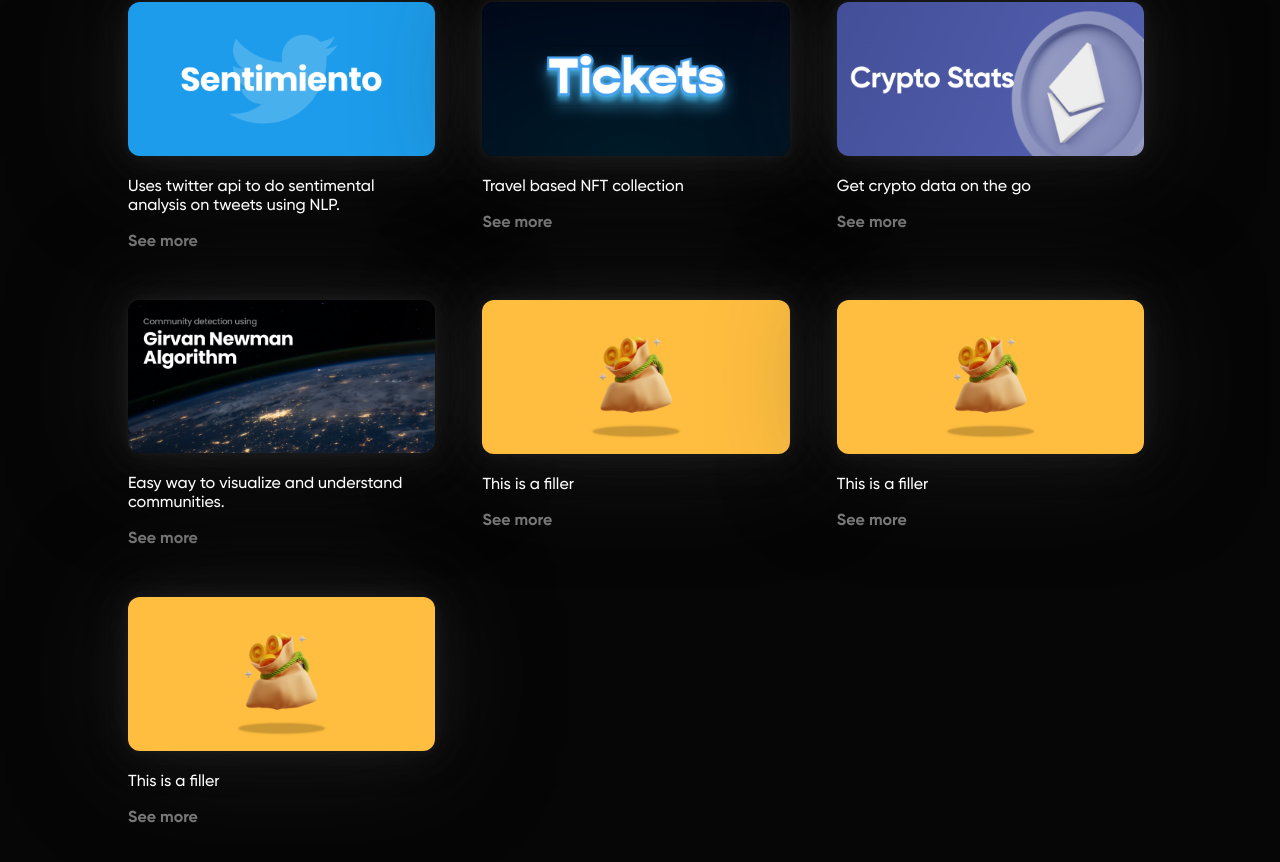
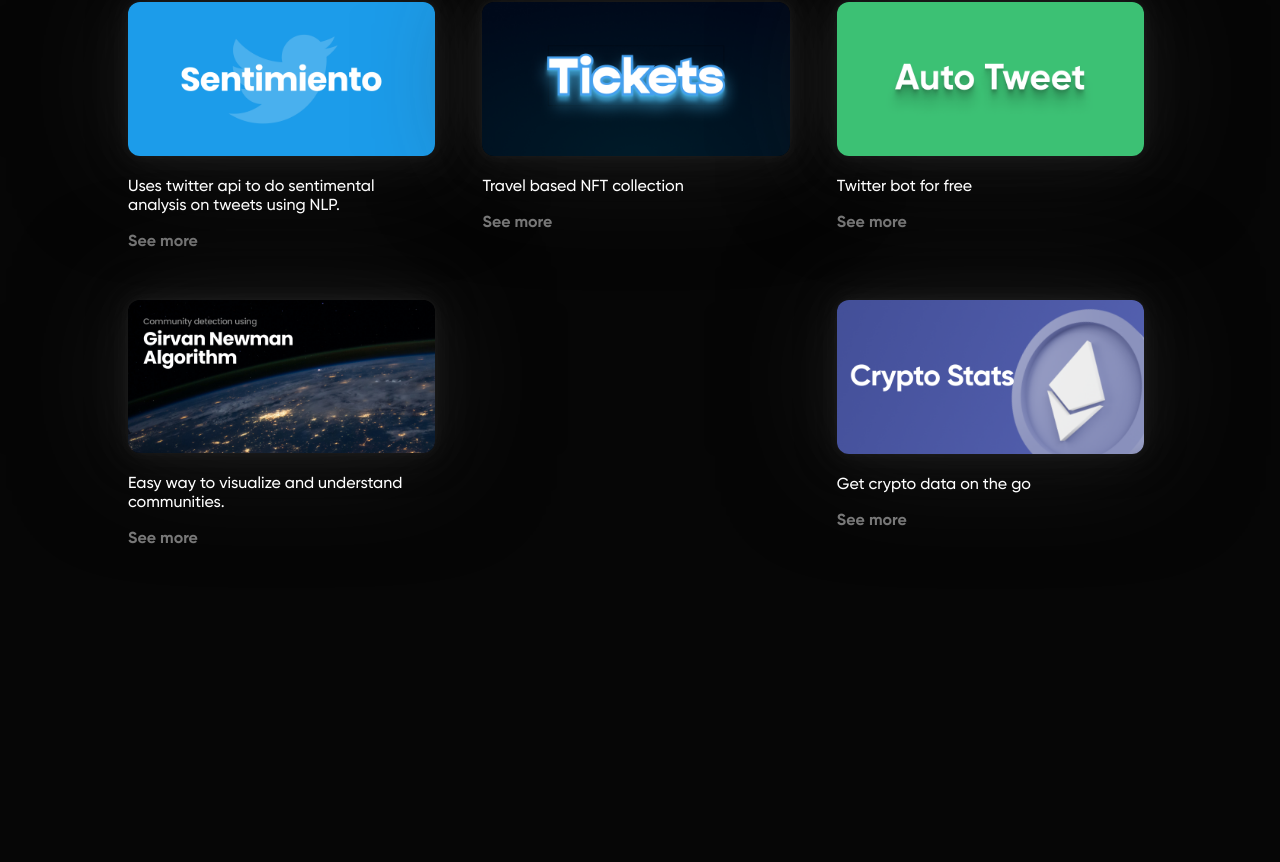
Before and after one commit to anmolbhardwaj17/samething, a React (Create React App) app: page /projects in a window 1280 px wide. Shown: the part 406-1268 px from the top of the page. After the commit the page ends 1003 px from the top, so only its background shows below. Built offline with nearby package versions, Linux system fonts and the light colour scheme.

Commit message:
autotweet

```diff
--- a/src/components/Projects.js
+++ b/src/components/Projects.js
@@ -24,9 +24,9 @@ function Projects() {
                         <a href="https://tickets-meta.com/" target="_blank" className="grey bold seemore">See more</a>
                     </div>
                     <div className="project">
-                        <a href="https://crypto-stats-ab.herokuapp.com/" target="_blank"><img width="100%" src="/assets/crypto stats.png" alt="What has happened"></img></a>
-                        <p className="">Get crypto data on the go</p>
-                        <a href="https://crypto-stats-ab.herokuapp.com/" target="_blank" className="grey bold seemore">See more</a>
+                        <a href="https://www.notion.so/Auto-Tweet-d420312bbcfa4b84b1d177b42edd6ba0" target="_blank"><img width="100%" src="/assets/auto-tweet.png" alt="What has happened"></img></a>
+                        <p className="">Twitter bot for free</p>
+                        <a href="https://www.notion.so/Auto-Tweet-d420312bbcfa4b84b1d177b42edd6ba0" target="_blank" className="grey bold seemore">See more</a>
                     </div>
                     <div className="project">
                         <a target="_blank" href="https://github.com/anmolbhardwaj17/Girvan-Newman-Algorithm-Visualizer"><img width="100%" src="/assets/girvan newman.png" alt="Girvan newman"></img></a>
@@ -34,20 +34,12 @@ function Projects() {
                         <a target="_blank" href="https://github.com/anmolbhardwaj17/Girvan-Newman-Algorithm-Visualizer" className="grey bold seemore">See more</a>
                     </div>
                     <div className="project">
-                        <a href="" target="_blank"><img width="100%" src="/assets/filler.png" alt="What has happened"></img></a>
-                        <p className="">This is a filler</p>
-                        <a href="" target="_blank" className="grey bold seemore">See more</a>
+                        <a href="https://crypto-stats-ab.herokuapp.com/" target="_blank"><img width="100%" src="/assets/crypto stats.png" alt="What has happened"></img></a>
+                        <p className="">Get crypto data on the go</p>
+                        <a href="https://crypto-stats-ab.herokuapp.com/" target="_blank" className="grey bold seemore">See more</a>
                     </div>
-                    <div className="project">
-                        <a href="" target="_blank"><img width="100%" src="/assets/filler.png" alt="What has happened"></img></a>
-                        <p className="">This is a filler</p>
-                        <a href="" target="_blank" className="grey bold seemore">See more</a>
-                    </div>
-                    <div className="project">
-                        <a href="" target="_blank"><img width="100%" src="/assets/filler.png" alt="What has happened"></img></a>
-                        <p className="">This is a filler</p>
-                        <a href="" target="_blank" className="grey bold seemore">See more</a>
-                    </div>
+
+
 
 
                 </div>
```
Also changed, not shown: public/assets/auto-tweet.png (added).
